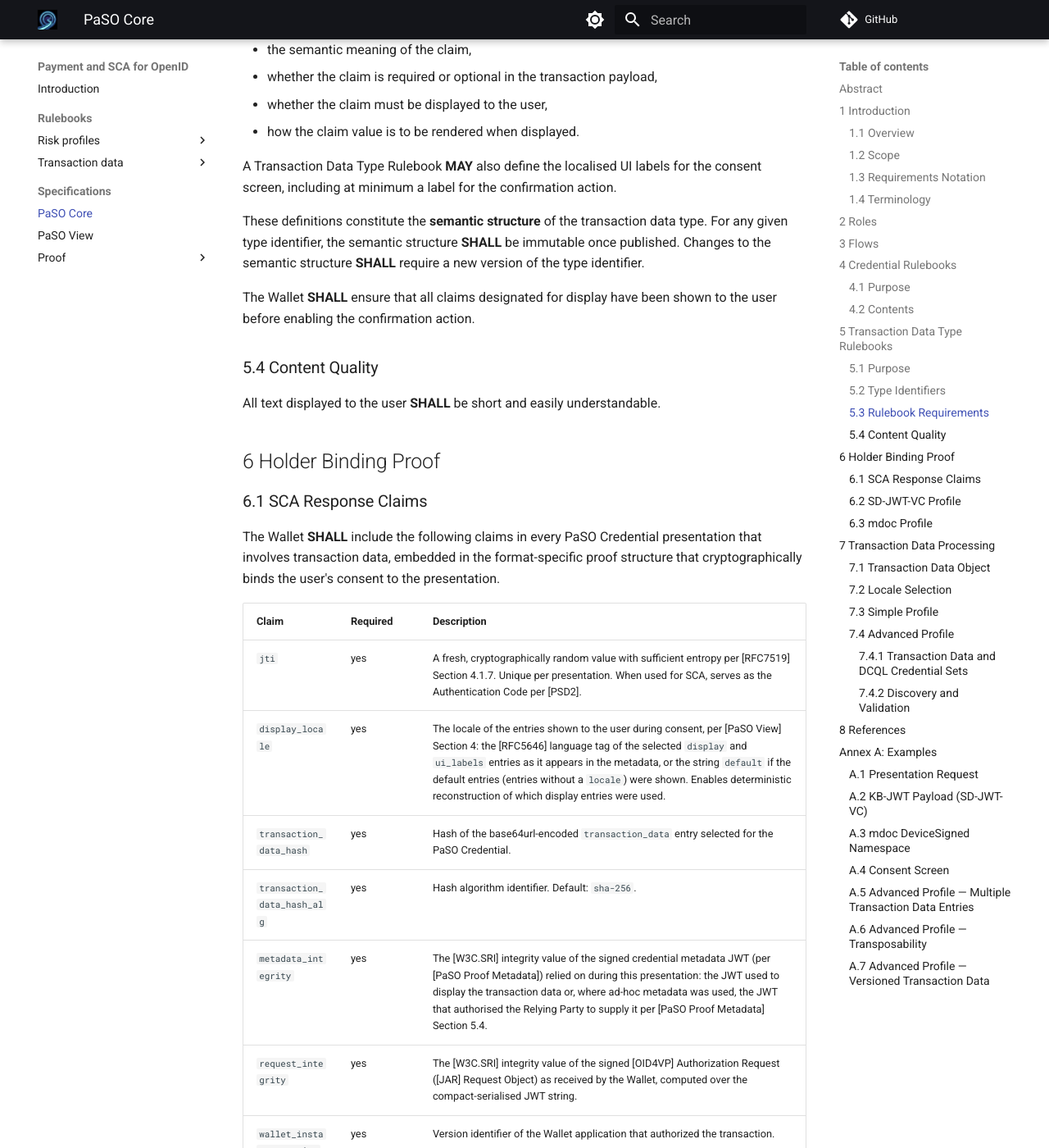
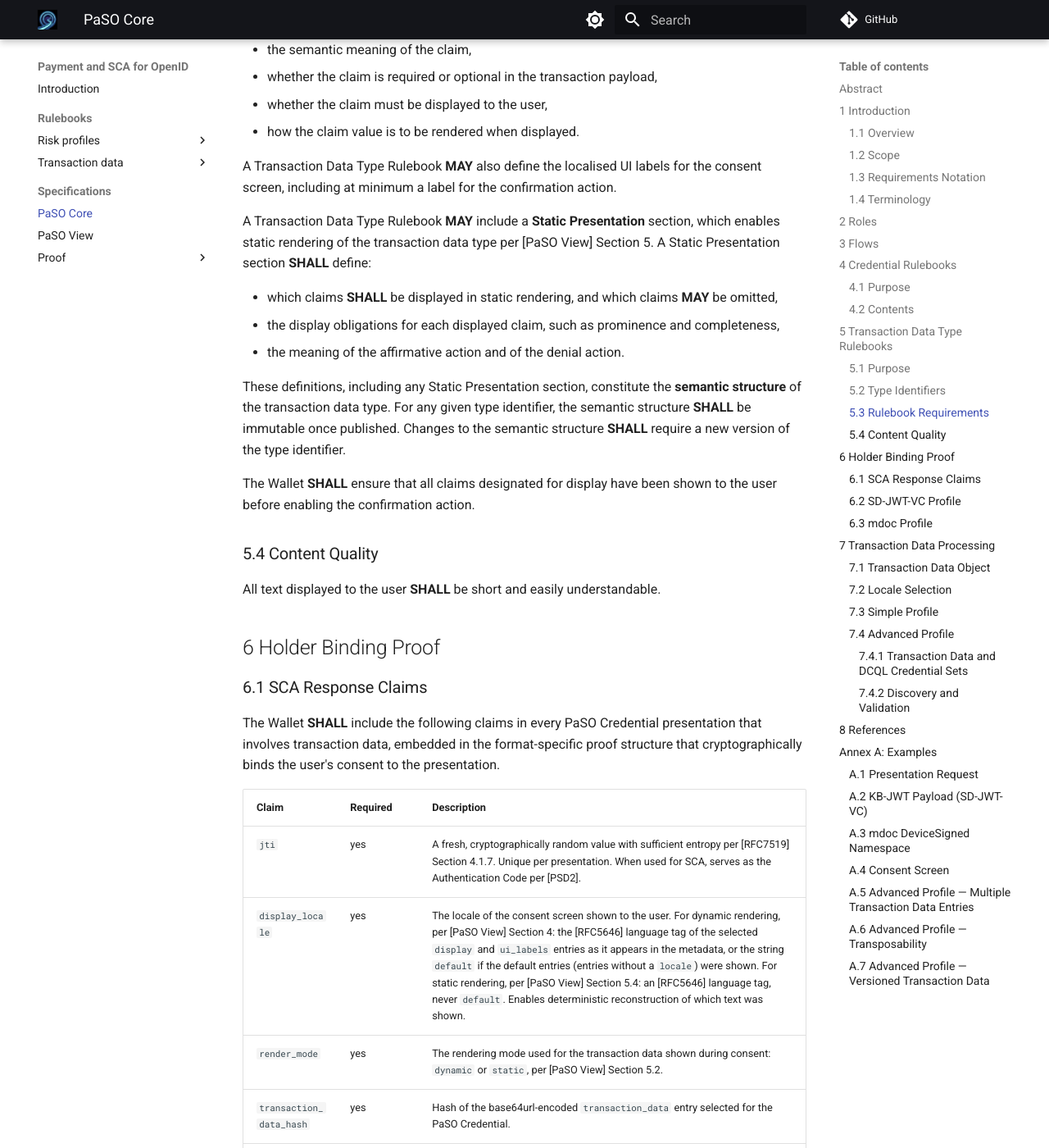
Before and after one commit to APTITUDE-Consortium/payments-and-sca-for-openid, an MkDocs documentation site: the page built from docs/specifications/paso-core.md, in a window 1280 px wide and 1400 px high, scrolled down 4049 px. Shown: the whole window at 82% size. Built offline with MkDocs 1.6.1 and Material for MkDocs 9.7.7, drawn with Linux system fonts in a browser that asks for light colours; comment, search, counter and statistics services are not loaded; the version menu is left out; some of the changed text lies outside the part shown.

Commit message:
docs: add render_mode and static presentation requirements to PaSO Core

```diff
--- a/docs/specifications/paso-core.md
+++ b/docs/specifications/paso-core.md
@@ -114,7 +114,13 @@ A Transaction Data Type Rulebook **SHALL** define, for each claim in the transac
 
 A Transaction Data Type Rulebook **MAY** also define the localised UI labels for the consent screen, including at minimum a label for the confirmation action.
 
-These definitions constitute the **semantic structure** of the transaction data type. For any given type identifier, the semantic structure **SHALL** be immutable once published. Changes to the semantic structure **SHALL** require a new version of the type identifier.
+A Transaction Data Type Rulebook **MAY** include a **Static Presentation** section, which enables static rendering of the transaction data type per [PaSO View] Section 5. A Static Presentation section **SHALL** define:
+
+- which claims **SHALL** be displayed in static rendering, and which claims **MAY** be omitted,
+- the display obligations for each displayed claim, such as prominence and completeness,
+- the meaning of the affirmative action and of the denial action.
+
+These definitions, including any Static Presentation section, constitute the **semantic structure** of the transaction data type. For any given type identifier, the semantic structure **SHALL** be immutable once published. Changes to the semantic structure **SHALL** require a new version of the type identifier.
 
 The Wallet **SHALL** ensure that all claims designated for display have been shown to the user before enabling the confirmation action.
 
@@ -131,7 +137,8 @@ The Wallet **SHALL** include the following claims in every PaSO Credential prese
 | Claim                       | Required    | Description                                                                                                                                                                                                                                   |
 |-----------------------------|-------------|-----------------------------------------------------------------------------------------------------------------------------------------------------------------------------------------------------------------------------------------------|
 | `jti`                       | yes         | A fresh, cryptographically random value with sufficient entropy per [RFC7519] Section 4.1.7. Unique per presentation. When used for SCA, serves as the Authentication Code per [PSD2].                                                        |
-| `display_locale`            | yes         | The locale of the entries shown to the user during consent, per [PaSO View] Section 4: the [RFC5646] language tag of the selected `display` and `ui_labels` entries as it appears in the metadata, or the string `default` if the default entries (entries without a `locale`) were shown. Enables deterministic reconstruction of which display entries were used.                                                                                   |
+| `display_locale`            | yes         | The locale of the consent screen shown to the user. For dynamic rendering, per [PaSO View] Section 4: the [RFC5646] language tag of the selected `display` and `ui_labels` entries as it appears in the metadata, or the string `default` if the default entries (entries without a `locale`) were shown. For static rendering, per [PaSO View] Section 5.4: an [RFC5646] language tag, never `default`. Enables deterministic reconstruction of which text was shown. |
+| `render_mode`               | yes         | The rendering mode used for the transaction data shown during consent: `dynamic` or `static`, per [PaSO View] Section 5.2.                                                                                                                       |
 | `transaction_data_hash`     | yes         | Hash of the base64url-encoded `transaction_data` entry selected for the PaSO Credential.                                                                                                                                                      |
 | `transaction_data_hash_alg` | yes         | Hash algorithm identifier. Default: `sha-256`.                                                                                                                                                                                                |
 | `metadata_integrity`        | yes         | The [W3C.SRI] integrity value of the signed credential metadata JWT (per [PaSO Proof Metadata]) relied on during this presentation: the JWT used to display the transaction data or, where ad-hoc metadata was used, the JWT that authorised the Relying Party to supply it per [PaSO Proof Metadata] Section 5.4. |
@@ -153,6 +160,7 @@ For PaSO Credentials in [mdoc] format, the Wallet **SHALL** include device authe
 |-----------------------------|---------------|
 | `jti`                       | tstr          |
 | `display_locale`            | tstr          |
+| `render_mode`               | tstr          |
 | `transaction_data_hash`     | bstr          |
 | `transaction_data_hash_alg` | tstr          |
 | `metadata_integrity`        | tstr          |
@@ -170,7 +178,7 @@ PaSO extends the [OID4VP] `transaction_data` entry with the following parameter:
 
 ### 7.2 Locale Selection
 
-Locale selection **SHALL** follow [PaSO View] Section 4. The Wallet renders all `display` and `ui_labels` entries from a single locale, selected with the Lookup matching scheme defined in [RFC4647] Section 3.4. If no locale in its priority list matches, it renders all of them from the default entries (entries without a `locale`). The selection **SHALL** be reported in the `display_locale` claim (Section 6.1): the selected metadata `locale` tag, or the string `default`. It reflects the entries actually rendered, not the priority-list locale that led to the selection.
+For dynamic rendering, locale selection **SHALL** follow [PaSO View] Section 4. The Wallet renders all `display` and `ui_labels` entries from a single locale, selected with the Lookup matching scheme defined in [RFC4647] Section 3.4. If no locale in its priority list matches, it renders all of them from the default entries (entries without a `locale`). The selection **SHALL** be reported in the `display_locale` claim (Section 6.1): the selected metadata `locale` tag, or the string `default`. It reflects the entries actually rendered, not the priority-list locale that led to the selection. For static rendering, `display_locale` is determined per [PaSO View] Section 5.4.
 
 ### 7.3 Simple Profile
 
@@ -307,6 +315,7 @@ This example assumes a risk signal profile requiring the `response_mode` and aut
   "sd_hash": "Re-CtLZfjGLErKy3eSriZ4bBx3AtUH5Q5wsWiiWKIwY",
   "jti": "deeec2b0-3bea-4477-bd5d-e3462a709481",
   "display_locale": "de",
+  "render_mode": "dynamic",
   "transaction_data_hash": "OJcnQQByvV1iTYxiQQQx4dact-TNnSG-Ku_cs_6g55Q",
   "transaction_data_hash_alg": "sha-256",
   "metadata_integrity": "sha256-K3L5x7nMqYdP2fR8vQwJ1bHgT9sUcA4eZpXo6yD0mEk=",
@@ -337,6 +346,7 @@ CBOR diagnostic notation:
 "urn:paso:sca:1" : {
   "jti" : "deeec2b0-3bea-4477-bd5d-e3462a709481",
   "display_locale" : "de",
+  "render_mode" : "dynamic",
   "transaction_data_hash" : h'3897274100F2BD5D624D8C624104310431E75C76EF...',
   "transaction_data_hash_alg" : "sha-256",
   "metadata_integrity" : "sha256-K3L5x7nMqYdP2fR8vQwJ1bHgT9sUcA4eZpXo6yD0mEk=",
```
